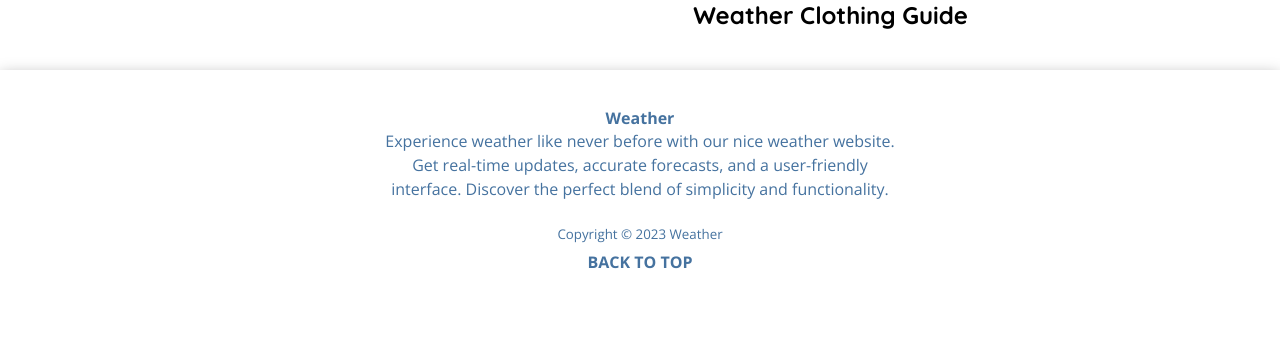
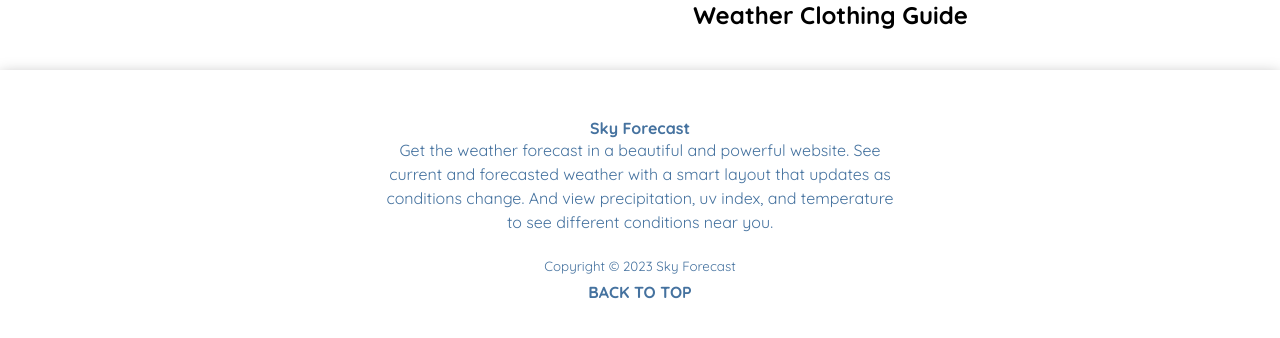
Before and after one commit to seonlim/Weather-Lim-Santiago-Joan, a Vue app: page / in a window 1280 px wide. Shown: the part 1088-1426 px from the top of the page. Before the commit the page ends 1398 px from the top, so only its background shows below. Built offline with nearby package versions, Linux system fonts and the light colour scheme; no server answers; the HTML template or start-up script is replaced by a standard one.

Commit message:
Modify the footer text

```diff
--- a/src/components/Footer.vue
+++ b/src/components/Footer.vue
@@ -1,20 +1,17 @@
 <template>
   <footer>
     <article>
-        <span>
-            Weather
-        </span>
+      <span> Sky Forecast </span>
       <p>
-            Experience weather like never before with our nice weather website. Get real-time updates, accurate forecasts, and a user-friendly interface. Discover the perfect blend of simplicity and functionality.
+        Get the weather forecast in a beautiful and powerful website. See current
+        and forecasted weather with a smart layout that updates as conditions
+        change. And view precipitation, uv index, and temperature to see
+        different conditions near you.
       </p>
     </article>
     <section>
-        <small>
-            Copyright &copy; 2023 Weather
-        </small>
-        <a href="#">
-            BACK TO TOP
-        </a>
+      <small> Copyright &copy; 2023 Sky Forecast </small>
+      <a href="#"> BACK TO TOP </a>
     </section>
   </footer>
 </template>
@@ -22,27 +19,15 @@
 
 <script>
 export default {
-    name:'Footer',
-    setup(){
-        return {
-
-        }
-    }
-}
+  name: "Footer",
+  setup() {
+    return {};
+  },
+};
 </script>
 
 <style scoped>
-@import url('https://fonts.googleapis.com/css2?family=Open+Sans:ital,wght@0,300;0,400;0,500;0,700;0,800;1,300;1,400;1,500;1,600;1,700;1,800&display=swap');
-
-* {
-  margin: 0;
-  padding: 0;
-  font-family: "Open Sans", sans-serif;
-}
-
-html {
-  scroll-behavior: smooth;
-}
+@import url("https://fonts.googleapis.com/css2?family=Open+Sans:ital,wght@0,300;0,400;0,500;0,700;0,800;1,300;1,400;1,500;1,600;1,700;1,800&display=swap");
 
 a {
   text-decoration: none;
@@ -55,7 +40,7 @@ p {
 footer {
   display: flex;
   flex-direction: column;
-    height: 30vh;
+  height: 35vh;
   background-color: white;
   color: rgb(69, 114, 159);
   row-gap: 3vh;
@@ -76,12 +61,11 @@ footer > section {
   flex-direction: column;
   align-items: center;
   row-gap: 1vh;
-
 }
 
 footer a,
 footer span {
-    font-weight: 600;
+  font-weight: 800;
 }
 
 footer p {
@@ -90,9 +74,5 @@ footer p {
 
 footer a {
   color: rgb(69, 114, 159);
-
 }
-
-
-
 </style>
--- a/src/components/Header.vue
+++ b/src/components/Header.vue
@@ -1,7 +1,7 @@
 <template>
     <div id="header">
         <header>
-            <h1>Sunny Weather</h1>
+            <h1>Sky Forecast</h1>
             <form >
                 <input v-model="searchCity" placeholder="City..." type="search">
                 <button @click="handleSearch" type="submit" class="search"><i class="fa-solid fa-magnifying-glass"></i></button>
--- a/src/components/Recommendation.vue
+++ b/src/components/Recommendation.vue
@@ -234,7 +234,7 @@ export default {
 .recommendations > section {
   display: flex;
   flex-direction: column;
-  background-color: #0b99e5;
+  background-color: #50afe9;
   border-radius: 20px;
   padding: 5%;
   row-gap: 3vh;
```
Lines whose indentation alone changed are shown as unchanged.
